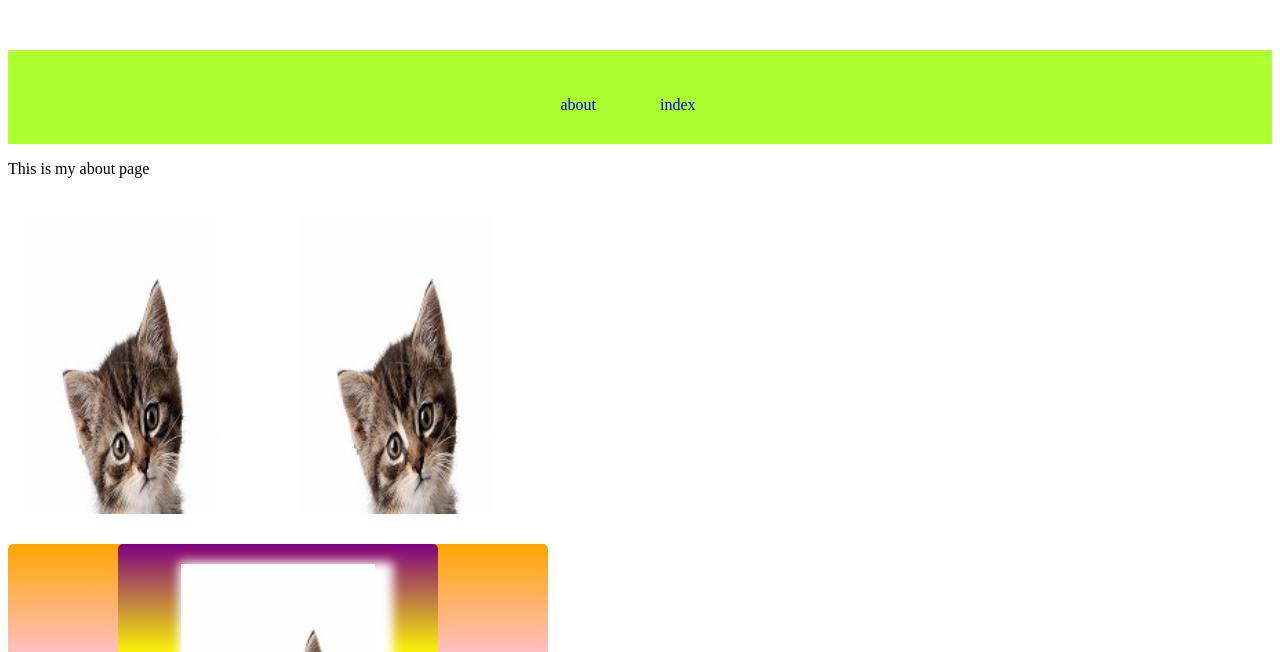
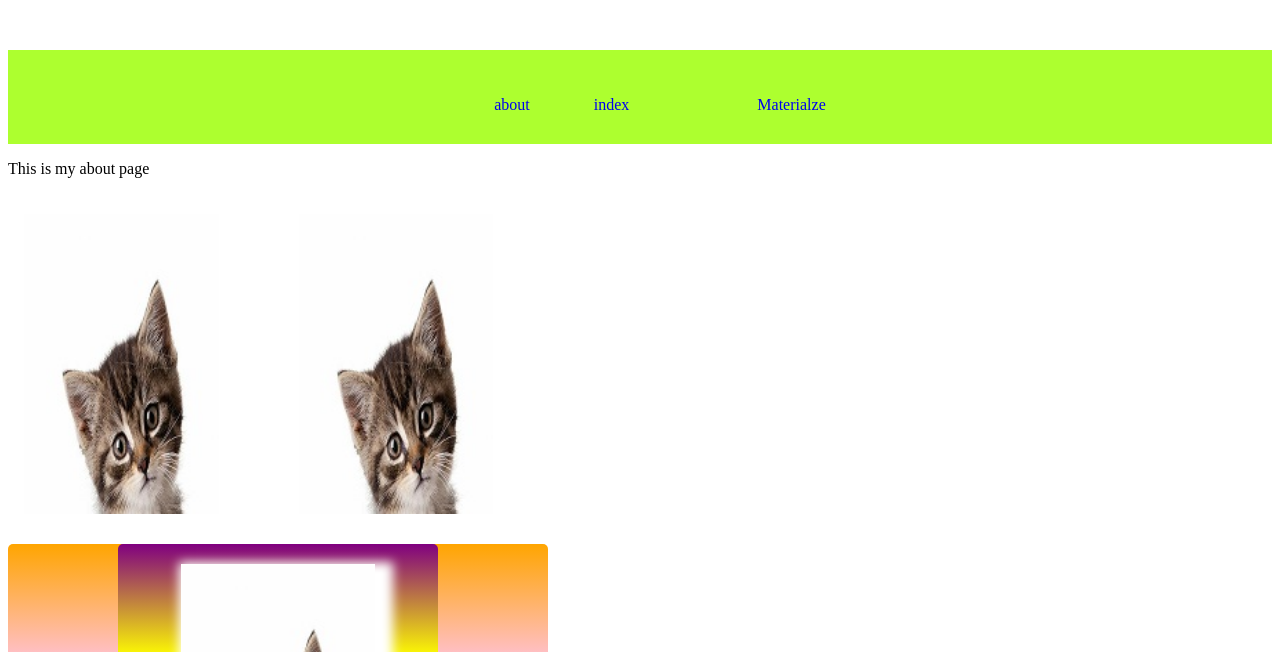
Before and after one commit to Zahra-lucia/demonstration-repo, a plain HTML site: page about2.html in a window 1280 px wide. Shown: the part 148-800 px from the top of the page. Drawn offline with Linux system fonts and the light colour scheme.

Commit message:
first commit

```diff
--- a/about2.html
+++ b/about2.html
@@ -12,6 +12,8 @@
         <nav><ul><li><a href="about.html">about</a></li>
             <li> <a href="index.html">index</a></li>
              <li><a href="about2.html"><about2</a></li>
+             <li><a href="materialize.html">Materialze</a></li>
+
 
          </ul></nav></header>
     <p>This is my about page</p>
```
